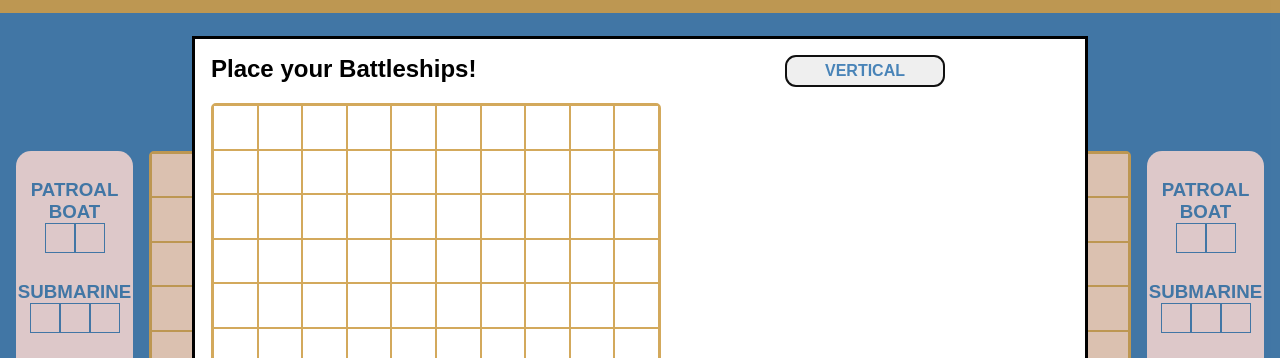
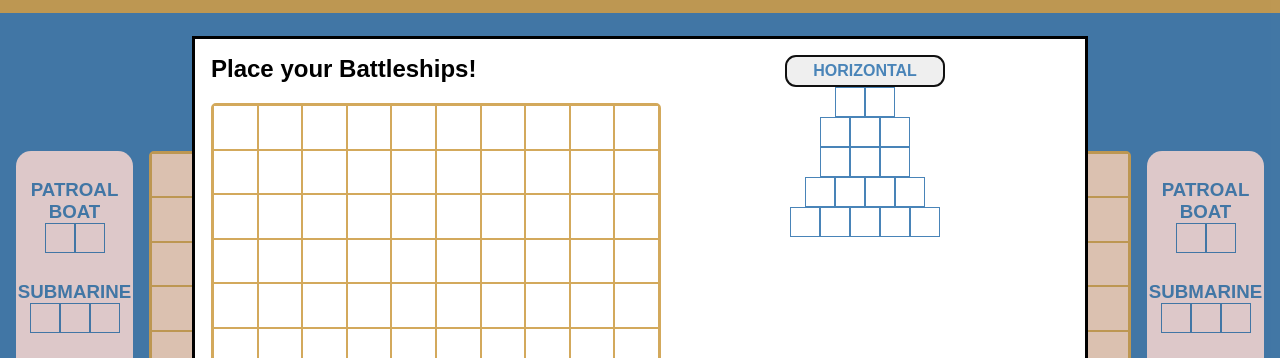
Before and after one commit to Tou1lle/battleship-top, a website built with webpack: page src/template.html in a window 1280 px wide. Shown: the part 56-414 px from the top of the page. Built offline with nearby package versions, Linux system fonts and the light colour scheme.

Commit message:
Render ships for ship placement

```diff
--- a/src/modules/player.js
+++ b/src/modules/player.js
@@ -1,4 +1,8 @@
 import { coordinatesHelper } from "./coordinatesHelper.js";
+
+const player = Symbol("player");
+
+const isPlayer = (obj) => obj[player];
 
 function Player(name, gameboard, type = "real") {
   const coordinates = coordinatesHelper();
@@ -8,6 +12,7 @@ function Player(name, gameboard, type = "real") {
   }
 
   return {
+    [player]: true,
     get name() {
       return name;
     },
@@ -35,4 +40,4 @@ function ComputerPlayer(name, gameboard, type = "computer") {
   }, player);
 }
 
-export { Player, ComputerPlayer };
+export { Player, ComputerPlayer, isPlayer };
--- a/src/modules/renderHelper.js
+++ b/src/modules/renderHelper.js
@@ -1,3 +1,5 @@
+import { isPlayer } from "./player.js";
+
 const SHIP_NAMES = [
   "PATROAL BOAT",
   "SUBMARINE",
@@ -56,10 +58,12 @@ const renderHelper = () => {
     });
   }
 
-  const renderShips = (player, shipsUI) => {
-    player.gameboard.ships.forEach((ship, id) => {
+  const renderShips = (providedShips, shipsUI, names = true) => {
+    const ships = isPlayer(providedShips) === true
+    ? providedShips.gameboard.ships
+    : providedShips
+    ships.forEach((ship, id) => {
       const div = document.createElement("div");
-      const shipNameH3 = document.createElement("h3");
       const shipLengthDots = document.createElement("div");
       for (let i = 0; i < ship.length; i++) {
         const dot = document.createElement("div");
@@ -67,12 +71,20 @@ const renderHelper = () => {
         shipLengthDots.appendChild(dot);
       }
       shipLengthDots.classList.add("ship-dots-container");
-      shipNameH3.classList.add("ship-name")
       div.classList.add("ship-item");
 
-      shipNameH3.textContent = SHIP_NAMES[id];
+      if (!isPlayer(providedShips)) {
+        div.classList.add("place-ship");
+      }
 
-      div.append(shipNameH3, shipLengthDots);
+      if (names) {
+        const shipNameH3 = document.createElement("h3");
+        shipNameH3.classList.add("ship-name")
+        shipNameH3.textContent = SHIP_NAMES[id];
+        div.appendChild(shipNameH3);
+      }
+
+      div.appendChild(shipLengthDots);
       shipsUI.appendChild(div);
       renderTimesHit(ship, shipLengthDots);
     });
--- a/src/modules/shipPlacer.js
+++ b/src/modules/shipPlacer.js
@@ -25,6 +25,7 @@ const ShipPlacer = (player, ships) => {
   const initial = () => {
     placementDialog.showModal();
     render.renderBoardShown(player, placementBoard);
+    render.renderShips(ships, placementShips, false)
   }
 
   const toggleDirection = (e) => {
--- a/src/template.html
+++ b/src/template.html
@@ -45,7 +45,7 @@
         </div>
         <div class="ship-direction-placement-container">
           <div class="button-direction-container">
-            <button class="placement-direction-btn">Vertical</button>
+            <button class="placement-direction-btn">Horizontal</button>
           </div>
           <div class="placement-ships"></div>
         </div>
```
